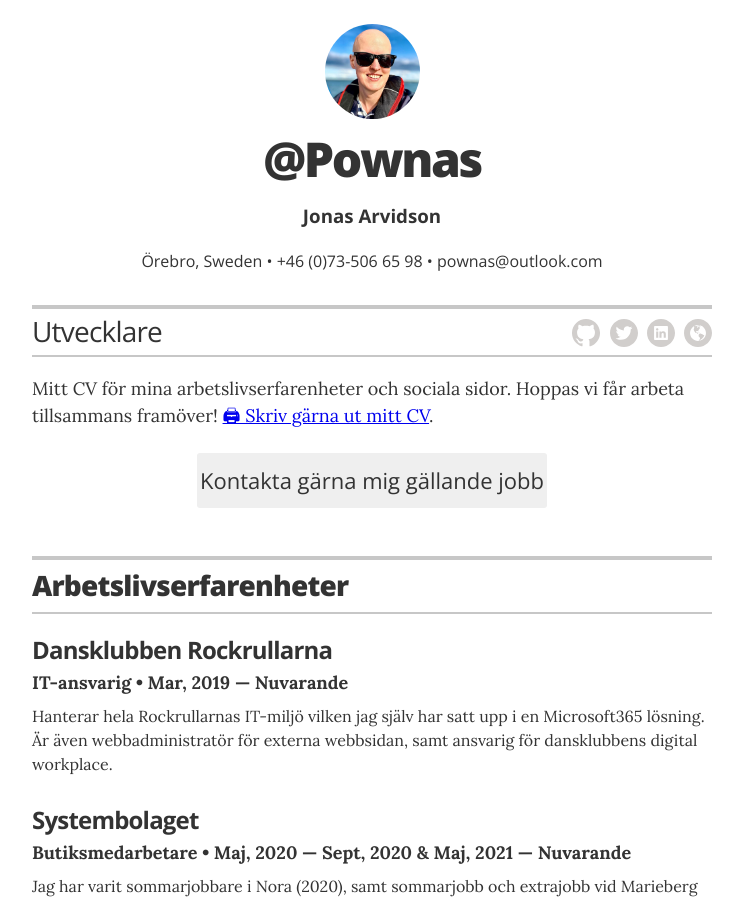
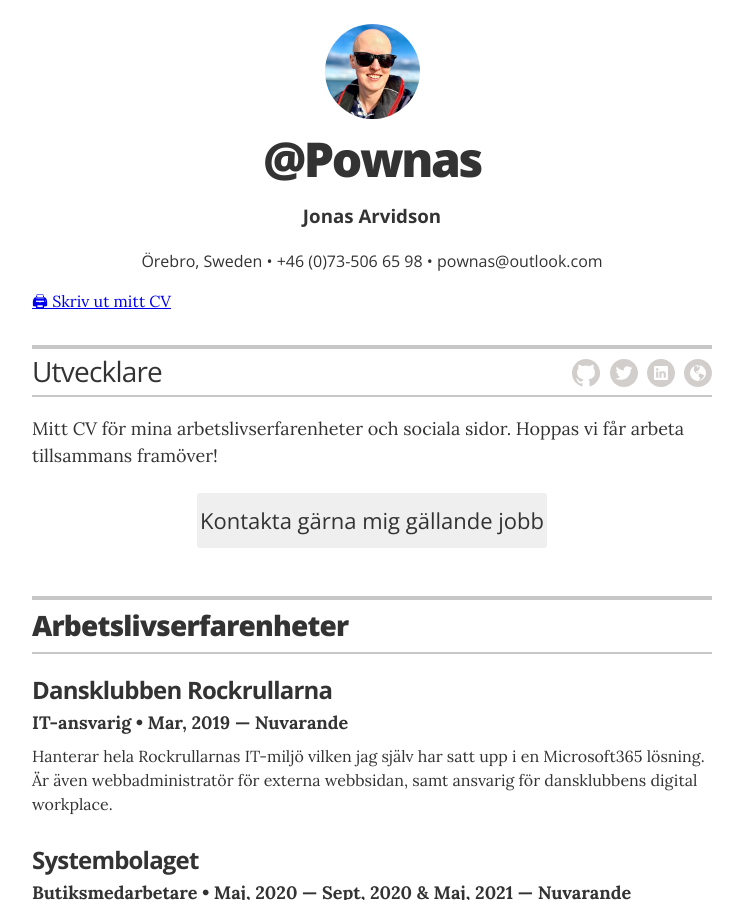
Before and after one commit to pownas/CV, a Jekyll site: the page built from index.html, in a window 1280 px wide and 900 px high. Shown: the whole window, without its empty margins (268-1011 px from the left). Built offline with Jekyll 4.4.1, drawn with Linux system fonts in a browser that asks for light colours; some of the changed text lies outside the part shown.

Commit message:
Updated skriv-ut button

```diff
--- a/_layouts/resume.html
+++ b/_layouts/resume.html
@@ -27,6 +27,10 @@
         </div>
         {% endif %}
 
+        <div class="footer-line no-print">
+          <a href="#print" onclick="window.print();return false;">🖨 Skriv ut mitt CV</a>
+        </div>
+
         <div class="title-bar no-print">
 
           <!-- Your title is also defined in the _config.yml file -->
@@ -39,14 +43,13 @@
         <div class="executive-summary" itemprop="description">
           <p>
             {{ site.resume_header_intro }}
-            <a href="#" class="no-print" onclick="window.print();return false;">🖨 Skriv gärna ut mitt CV</a>.
           </p>
 
-          <div>
+          <div class="no-print">
             {% if site.resume_looking_for_work == 'yes' %}
-            <a href="mailto:{{ site.resume_contact_email }}" class="contact-button no-print" itemprop="email">Kontakta gärna mig gällande jobb</a>
+            <a href="mailto:{{ site.resume_contact_email }}" class="contact-button" itemprop="email">Kontakta gärna mig gällande jobb</a>
             {% elsif site.resume_looking_for_work == 'no' %}
-            <a class="contact-button not-looking no-print">Just nu,<br /> söker jag inte jobb.</a>
+            <a class="contact-button not-looking">Just nu,<br /> söker jag inte jobb.</a>
             {% else %}
             {% endif %}
           </div>
@@ -276,7 +279,7 @@
           <span class="print-only">GitHub (<a>https://github.com/pownas/resume-swedish-template</a>)</span>
           <a href="https://github.com/pownas/resume-swedish-template" class="no-print">GitHub</a>.
         </p>
-        <p class="footer-line no-print"><a href="#" onclick="window.print();return false;">Skriv ut mitt CV</a> | Hoppas vi hörs vidare.</p>
+        <p class="footer-line no-print"><a href="#print" onclick="window.print();return false;">🖨 Skriv ut mitt CV</a> | Hoppas vi hörs vidare.</p>
         <p class="footer-line print-only">CV utskrivet ifrån: <a href="https://pownas.github.io/CV">https://pownas.github.io/CV</a> | Hoppas vi hörs vidare.</p>
       </footer>
 
```
Also changed, not shown: other parts of _layouts/resume.html (+1 -1 lines).
